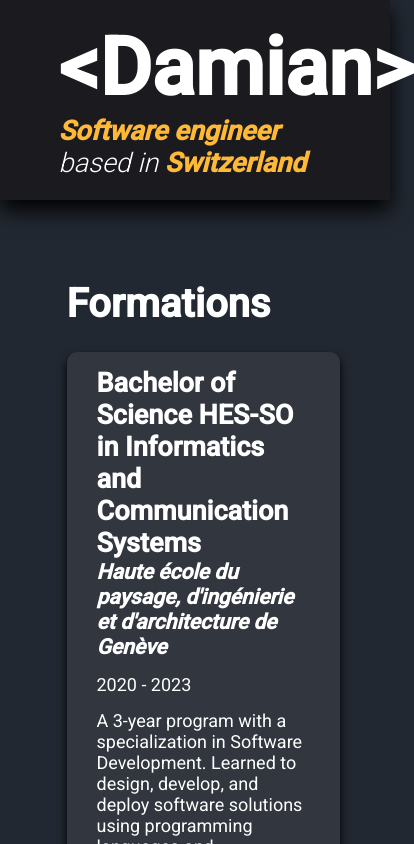
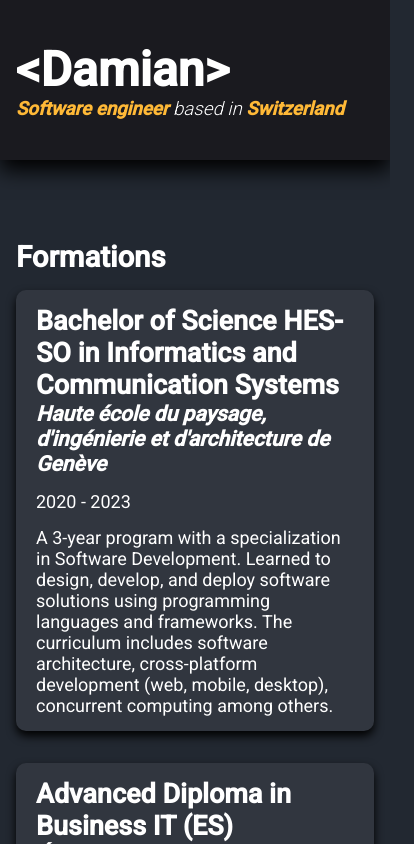
Before and after one commit to eldado21/webcv, an Angular app: page / in a window 390 px wide. Shown: the top 844 px of the page, 414 px wide, since content can reach past the window. Built offline with nearby package versions, Linux system fonts and the light colour scheme.

Commit message:
[MOD] mobile responsive layout

```diff
--- a/src/app/app.component.css
+++ b/src/app/app.component.css
@@ -31,7 +31,12 @@ h2 {
 }
 
 @media screen and (max-width: 768px) {
-    main {
-        padding-left: 16px;
+    h2 {
+        font-size: 22pt;
+        margin-bottom: 16px;
+    }
+
+    .item-section {
+        width: calc(100% - 32px);
     }
 }
--- a/src/app/components/footer/footer.component.css
+++ b/src/app/components/footer/footer.component.css
@@ -42,3 +42,20 @@ footer {
     text-decoration: none;
     color: white;
 }
+
+@media screen and (max-width: 768px) {
+    #footer-container {
+        width: calc(100% - 32px);
+        flex-direction: column;
+        align-items: center;
+        padding: 24px 0;
+    }
+
+    #footer-container #sign {
+        font-size: 40pt;
+    }
+
+    #footer-container #copyright {
+        font-size: 14pt;
+    }
+}
--- a/src/app/components/header/header.component.css
+++ b/src/app/components/header/header.component.css
@@ -36,3 +36,23 @@ header {
     font-weight: 200;
     font-size: 12pt;
 }
+
+@media screen and (max-width: 768px) {
+    header {
+        height: auto;
+        min-height: 160px;
+    }
+
+    #header-content {
+        width: calc(100% - 32px);
+        padding: 24px 0;
+    }
+
+    #header-content h1 {
+        font-size: 36pt;
+    }
+
+    #header-content h2 {
+        font-size: 14pt;
+    }
+}
--- a/src/app/components/misc/misc.component.css
+++ b/src/app/components/misc/misc.component.css
@@ -15,7 +15,7 @@
     display: flex;
     flex-direction: column;
     align-items: center;
-    min-width: 300px;
+    min-width: min(300px, 100%);
     margin-bottom: 10px;
 }
 
--- a/src/app/components/project/project.component.css
+++ b/src/app/components/project/project.component.css
@@ -1,3 +1,8 @@
+:host {
+    display: block;
+    width: min(350px, 100%);
+}
+
 .card-base-container {
     position: relative;
     min-width: unset;
@@ -6,7 +11,7 @@
     max-height: 600px;
     height: 100%;
     margin: 0;
-    width: 350px;
+    width: 100%;
 }
 
 .growth-toggle-icon {
--- a/src/app/components/skills/skills.component.css
+++ b/src/app/components/skills/skills.component.css
@@ -118,3 +118,23 @@
     border-radius: 15px;
     padding: 4px 8px;
 }
+
+@media screen and (max-width: 768px) {
+    #skills-container {
+        column-gap: 0;
+    }
+
+    #left-column,
+    #techstack-container {
+        max-width: none;
+    }
+
+    #techstack-container {
+        width: 100%;
+    }
+
+    #languages-item-container {
+        flex-wrap: wrap;
+        row-gap: 6px;
+    }
+}
--- a/src/app/detailedproject/detailedproject.component.css
+++ b/src/app/detailedproject/detailedproject.component.css
@@ -119,6 +119,20 @@ dialog::backdrop {
     font-size: 14pt;
 }
 
+@media screen and (max-width: 768px) {
+    .modal-header {
+        padding: 28px 52px 0;
+    }
+
+    .modal-header h1 {
+        font-size: 20pt;
+    }
+
+    .modal-body {
+        padding: 16px 20px 24px;
+    }
+}
+
 @media (max-height: 700px) {
     .modal-header {
         padding-top: 24px;
@@ -134,7 +148,7 @@ dialog::backdrop {
     }
 
     .modal-body {
-        padding: 16px 32px 24px;
+        padding-block: 16px 24px;
         row-gap: 16px;
     }
 
--- a/src/styles.css
+++ b/src/styles.css
@@ -70,6 +70,19 @@ body:has(dialog[open]) {
     overflow: hidden;
 }
 
+@media screen and (max-width: 768px) {
+    .card-base-content {
+        margin: 15px 20px;
+    }
+}
+
+@media (pointer: coarse) {
+    .icon-button {
+        width: 44px;
+        height: 44px;
+    }
+}
+
 .base-button a {
     text-decoration: none;
     color: white;
```
